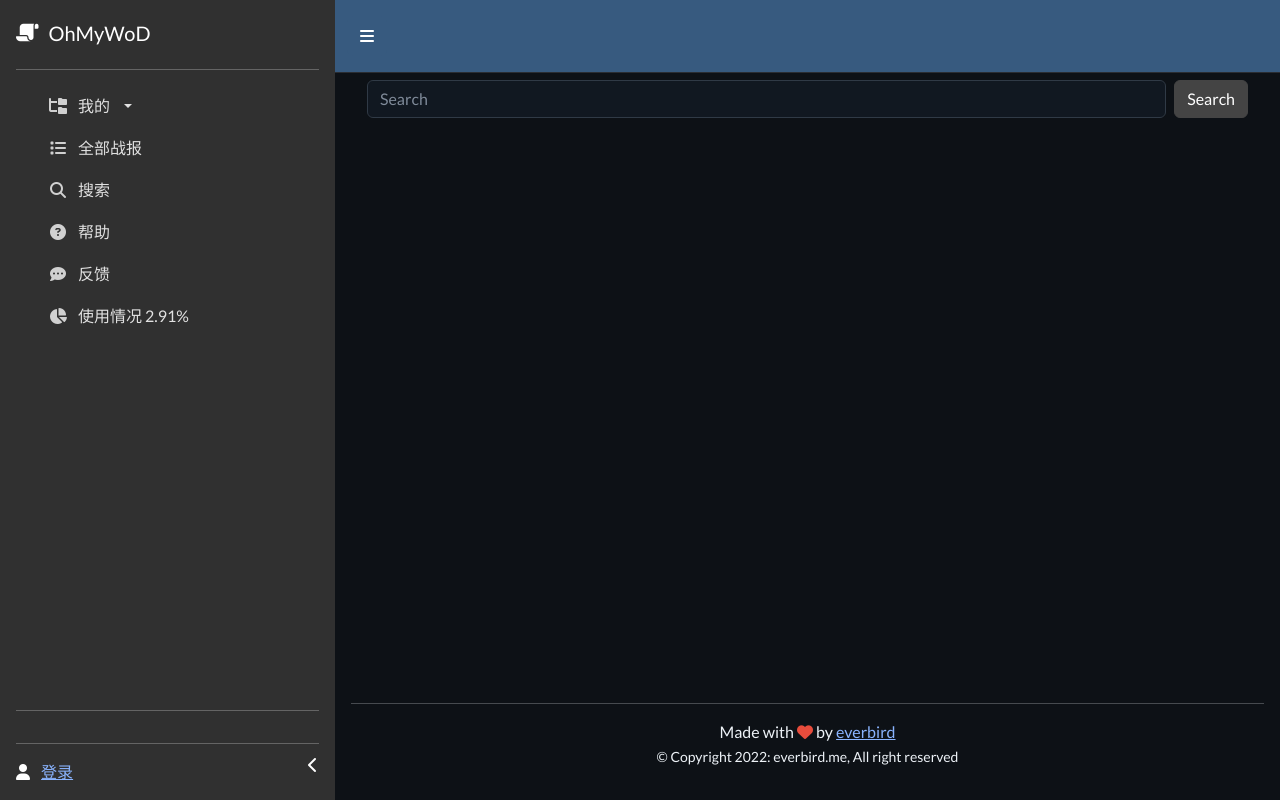
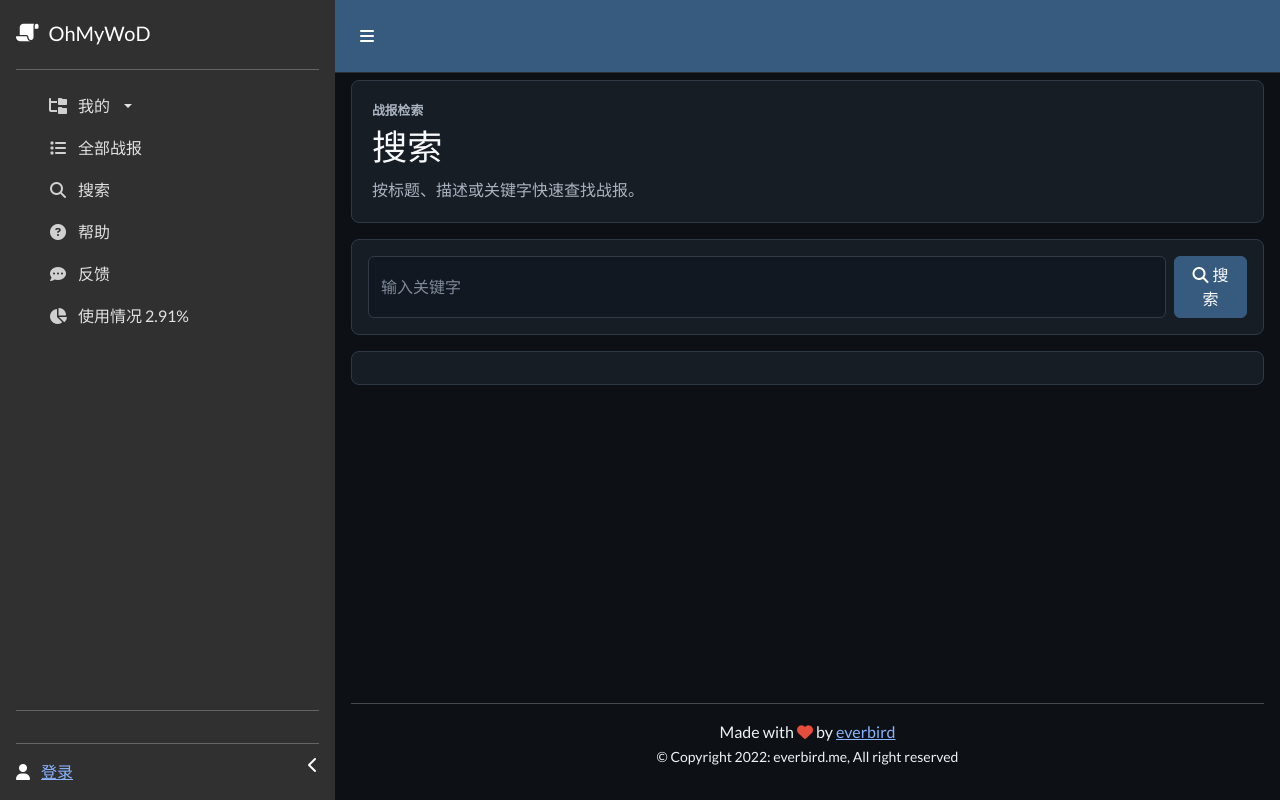
Before and after one commit to everbird/ohmywod, a Flask app: page /r/search in a window 1280 px wide. Run offline with Flask 3, Linux system fonts and the light colour scheme; parts of the project's set-up code (start-up, migrations or seed data) failed here and were passed over; some libraries are stand-ins or nearby versions.

Commit message:
Unify-core-page-layouts

```diff
--- a/ohmywod/static/css/custom.css
+++ b/ohmywod/static/css/custom.css
@@ -612,3 +612,186 @@ a:focus {
 .pagination .page-link:hover {
     background-color: var(--app-surface-hover);
 }
+
+/* Page composition */
+.page-stack {
+    display: flex;
+    flex-direction: column;
+    gap: 1rem;
+}
+
+.page-hero,
+.content-section,
+.search-panel,
+.upload-panel,
+.page-toolbar {
+    background-color: var(--app-surface);
+    border: 1px solid var(--app-border);
+    border-radius: 8px;
+}
+
+.page-hero {
+    display: flex;
+    align-items: flex-start;
+    justify-content: space-between;
+    gap: 1rem;
+    padding: 1.25rem;
+}
+
+.page-eyebrow {
+    color: var(--app-muted);
+    font-size: 0.8rem;
+    font-weight: 700;
+    margin: 0 0 0.35rem;
+    text-transform: uppercase;
+}
+
+.page-title {
+    color: var(--bs-heading-color);
+    font-size: clamp(1.55rem, 3vw, 2.2rem);
+    line-height: 1.18;
+    margin: 0;
+}
+
+.page-subtitle {
+    color: var(--app-muted);
+    margin: 0.65rem 0 0;
+    max-width: 52rem;
+}
+
+.page-actions,
+.section-actions,
+.category-actions {
+    display: flex;
+    align-items: center;
+    gap: 0.5rem;
+    flex-wrap: wrap;
+}
+
+.content-section {
+    padding: 1rem;
+}
+
+.section-header,
+.page-toolbar {
+    display: flex;
+    justify-content: space-between;
+    align-items: center;
+    gap: 0.75rem;
+    flex-wrap: wrap;
+}
+
+.section-header {
+    margin-bottom: 0.75rem;
+}
+
+.section-title {
+    color: var(--bs-heading-color);
+    font-size: 1.15rem;
+    line-height: 1.3;
+    margin: 0;
+}
+
+.section-title a {
+    font-size: 0.9rem;
+    font-weight: 500;
+}
+
+.page-toolbar {
+    padding: 0.75rem 1rem;
+    margin-bottom: 1rem;
+}
+
+.category-description {
+    overflow: hidden;
+    display: block;
+    color: var(--bs-body-color);
+}
+
+.category-description :last-child {
+    margin-bottom: 0;
+}
+
+.category-actions {
+    margin-top: 0.9rem;
+}
+
+.search-panel,
+.upload-panel {
+    padding: 1rem;
+}
+
+.search-panel .form-control {
+    min-height: 2.75rem;
+}
+
+.upload-panel {
+    margin: 1rem 0;
+}
+
+.upload-panel-header {
+    display: flex;
+    justify-content: space-between;
+    gap: 0.75rem;
+    align-items: flex-start;
+    margin-bottom: 0.75rem;
+}
+
+.upload-panel-title {
+    color: var(--bs-heading-color);
+    font-size: 1rem;
+    margin: 0;
+}
+
+.upload-panel-desc {
+    color: var(--app-muted);
+    margin: 0.25rem 0 0;
+    font-size: 0.9rem;
+}
+
+.btn-soft {
+    color: var(--bs-body-color);
+    background-color: #263241;
+    border-color: #334255;
+}
+
+.btn-soft:hover,
+.btn-soft:focus {
+    color: #fff;
+    background-color: #314156;
+    border-color: #49617d;
+}
+
+.btn-danger-soft {
+    color: #ffb4a9;
+    background-color: rgba(220, 53, 69, 0.12);
+    border-color: rgba(220, 53, 69, 0.35);
+}
+
+.btn-danger-soft:hover,
+.btn-danger-soft:focus {
+    color: #fff;
+    background-color: rgba(220, 53, 69, 0.28);
+    border-color: rgba(220, 53, 69, 0.55);
+}
+
+@media (max-width: 767.98px) {
+    .page-hero {
+        flex-direction: column;
+        padding: 1rem;
+    }
+
+    .page-actions,
+    .page-actions .btn,
+    .search-panel .btn {
+        width: 100%;
+    }
+
+    .search-panel form {
+        flex-direction: column;
+    }
+
+    .search-panel .form-control {
+        margin-right: 0 !important;
+    }
+}
--- a/ohmywod/templates/search.html
+++ b/ohmywod/templates/search.html
@@ -3,7 +3,14 @@
 {% block title %}战报 - 搜索{% endblock %}
 
 {% block content %}
-<div class="m-3">
+<div class="page-stack">
+  <div class="page-hero">
+    <div>
+      <p class="page-eyebrow">战报检索</p>
+      <h1 class="page-title">搜索</h1>
+      <p class="page-subtitle">按标题、描述或关键字快速查找战报。</p>
+    </div>
+  </div>
   {% with messages = get_flashed_messages(with_categories=true) %}
     {% if messages %}
       {% for category, message in messages %}
@@ -14,17 +21,16 @@
       {% endfor %}
     {% endif %}
   {% endwith %}
-  <div>
-    <form class="d-flex" method="GET">
-      <input class="form-control me-2" type="search" placeholder="Search" name="q" value="{{ q  }}">
-      <button class="btn btn-secondary my-0" type="submit">Search</button>
+  <div class="search-panel">
+    <form class="d-flex gap-2" method="GET">
+      <input class="form-control" type="search" placeholder="输入关键字" name="q" value="{{ q  }}">
+      <button class="btn btn-primary my-0" type="submit"><i class="fa-solid fa-magnifying-glass me-1"></i>搜索</button>
     </form>
   </div>
-  <br>
-  <div>
+  <section class="content-section">
     {% if q %}
-    <div class="d-flex justify-content-between align-items-center mb-3 flex-wrap gap-2">
-      <h2 class="mb-0">{{ q }} 的搜索结果（共{{ total }}个）：</h2>
+    <div class="section-header">
+      <h2 class="section-title">{{ q }} 的搜索结果 <span class="text-secondary">{{ total }} 个</span></h2>
       {% if reports %}
       <div class="layout-toggle-container">
         <button class="btn btn-sm layout-btn-list" title="列表视图"><i class="fa-solid fa-list"></i></button>
@@ -118,6 +124,6 @@
     </div>
     {% endif %}
     {% endif %}
-  </div>
+  </section>
 </div>
 {% endblock %}
```
Also changed, not shown: ohmywod/templates/category.html (+24 -14 lines), ohmywod/templates/home.html (+20 -17 lines).
